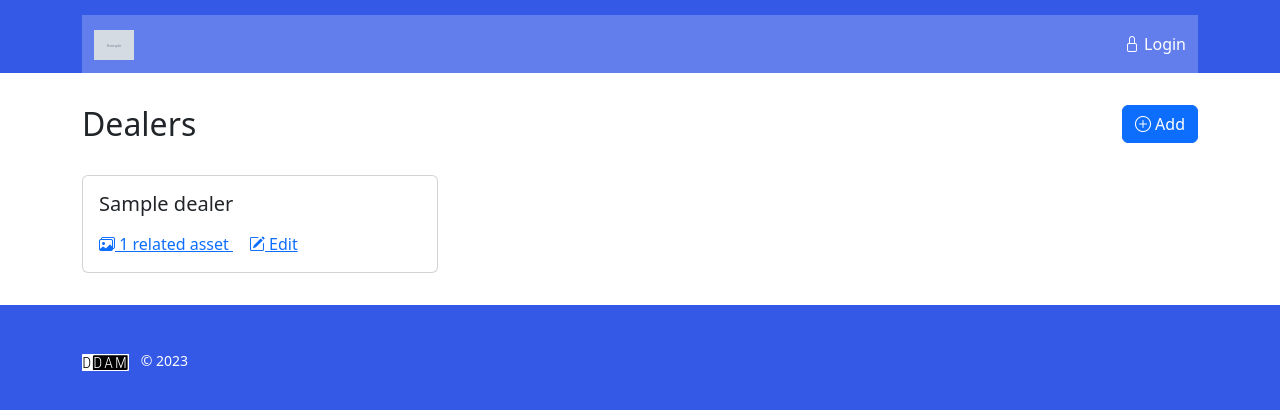
After one commit to tombreit/ddam, a Django app: page /core/dealer/ in a window 1280 px wide. The commit adds this page. Shown: the top 410 px of the page. Run offline with Django 4.2, Linux system fonts and the light colour scheme; tables that the repository leaves empty hold one stand-in row (values such as "Sample post"); grey boxes marked "Sample" are stand-in pictures; style sheets or scripts are compiled from the project's sources; parts of the project's set-up code (start-up, migrations or seed data) failed here and were passed over; some libraries are stand-ins or nearby versions.

Commit message:
modeled dealer relationship, misc

```diff
--- a/ddam/core/models.py
+++ b/ddam/core/models.py
@@ -1,6 +1,7 @@
 import uuid
 from django.conf import settings
 from django.db import models
+from django.db.models.functions import Lower
 from django.urls import reverse
 from django.utils.safestring import mark_safe
 from django.utils.translation import gettext_lazy as _
@@ -103,8 +104,8 @@ class Usage(models.Model):
         return f"{self.name}"
 
     class Meta:
-        verbose_name = _("Usage tag")
-        verbose_name_plural = _("Usage tags")
+        verbose_name = _("Usage")
+        verbose_name_plural = _("Usage")
 
 
 class Licence(models.Model):
@@ -170,6 +171,16 @@ class Asset(AbstractTimestampedModel, AbstractUserTrackedModel, AbstractUuidMode
         blank=True,
         on_delete=models.SET_NULL,
     )
+    dealer = models.ForeignKey(
+        'core.dealer',
+        null=True,
+        blank=True,
+        on_delete=models.SET_NULL,
+    )
+    with_costs = models.BooleanField(
+        default=False,
+        help_text="If you actually paid for this asset, set this info here.",
+    )
     copyright_statement = models.CharField(
         max_length=255,
         blank=True,
@@ -189,7 +200,8 @@ class Asset(AbstractTimestampedModel, AbstractUserTrackedModel, AbstractUuidMode
     usage = models.ManyToManyField(
         Usage,
         blank=True,
-        verbose_name="Usage tag",
+        verbose_name="Usage",
+        help_text="In which context this asset is in use."
     )
 
     @property
@@ -213,3 +225,26 @@ class Asset(AbstractTimestampedModel, AbstractUserTrackedModel, AbstractUuidMode
 
     def __str__(self):
         return f"{self.title}"
+
+
+class Dealer(models.Model):
+    name = models.CharField(
+        max_length=255,
+        blank=False,
+        unique=True,
+        help_text="Name of dealer/distributor/vendor.",
+    )
+
+    def get_absolute_url(self):
+        return reverse('core:dealer-detail', kwargs={'pk': self.pk})
+
+    def __str__(self):
+        return f"{self.name}"
+
+    class Meta:
+        constraints = [
+            models.UniqueConstraint(
+                Lower('name'),
+                name='dealer_name_unique_constraint',
+            ),
+        ]
--- a/ddam/core/urls.py
+++ b/ddam/core/urls.py
@@ -20,4 +20,8 @@ urlpatterns = [
     path('licence/create/', views.LicenceCreate.as_view(), name='licence-create'),
     path('licence/<int:pk>/', views.LicenceDetailView.as_view(), name='licence-detail'),
     path('licence/<int:pk>/update/', views.LicenceUpdate.as_view(), name='licence-update'),
+
+    path('dealer/', views.DealerListView.as_view(), name="dealer-list"),
+    path('dealer/create/', views.DealerCreate.as_view(), name='dealer-create'),
+    path('dealer/<int:pk>/update/', views.DealerUpdate.as_view(), name='dealer-update'),
 ]
--- a/ddam/core/views.py
+++ b/ddam/core/views.py
@@ -1,12 +1,14 @@
 from django.db.models import Count, Q
+from django.db.models import Case, Value, When
 from django.shortcuts import render
+from django.urls import reverse
 
 from django.views.generic.list import ListView
 from django.views.generic.edit import CreateView, UpdateView
 from django.views.generic.edit import FormView
 from django.views.generic.detail import DetailView
 
-from .models import Asset, Licence, Usage
+from .models import Asset, Licence, Usage, Dealer
 from .filters import AssetFilter
 from .forms import MultiFileFieldForm, AssetForm
 
@@ -69,11 +71,6 @@ class AssetListView(ListView):
 class AssetDetailView(DetailView):
     model = Asset
     pk_url_kwarg = "id"
-
-    # def get_context_data(self, **kwargs):
-    #     context = super().get_context_data(**kwargs)
-    #     context['now'] = timezone.now()
-    #     return context
 
 
 class AssetCreate(CreateView):
@@ -165,6 +162,7 @@ class LicenceDetailView(DetailView):
         context['assets'] = Asset.objects.filter(licence=self.kwargs['pk']).count()
         return context
 
+
 class LicenceCreate(CreateView):
     model = Licence
     fields = '__all__'
@@ -173,3 +171,47 @@ class LicenceCreate(CreateView):
 class LicenceUpdate(UpdateView):
     model = Licence
     fields = '__all__'
+
+
+class DealerListView(ListView):
+    model = Dealer
+    context_object_name = "dealers"
+
+    def get_queryset(self):
+        try:
+            to_highlight = self.request.GET.get('highlight')
+            to_highlight_dealer_id = to_highlight.replace("dealer-", "")
+        except:
+            to_highlight_dealer_id = None
+
+        qs = (
+            Dealer
+            .objects
+            .annotate(
+                count=Count('asset'),
+            )
+            .annotate(
+                highlight=Case(
+                    When(id=to_highlight_dealer_id, then=Value(1)
+                ), default=Value(0))
+            )
+            .all()
+            .order_by("name")
+        )
+        return qs
+
+
+class DealerCreate(CreateView):
+    model = Dealer
+    fields = '__all__'
+
+    def get_success_url(self):
+        return f"{reverse('core:dealer-list')}?highlight=dealer-{self.object.id}"
+
+
+class DealerUpdate(UpdateView):
+    model = Dealer
+    fields = '__all__'
+
+    def get_success_url(self):
+        return f"{reverse('core:dealer-list')}?highlight=dealer-{self.object.id}"
--- /dev/null
+++ b/ddam/templates/core/dealer_list.html
@@ -0,0 +1,31 @@
+{% extends '_base.html' %}
+{%  load static %}
+
+{% block title %}
+    Dealers
+{% endblock %}
+
+{% block content %}
+
+    {% include 'core/includes/title_row.html' with heading="Dealers" createurl="core:dealer-create" %}
+
+    {% if dealers %}
+        <div class="row row-cols-1 row-cols-md-3 g-4">
+        {% for dealer in dealers %}
+            {% include 'core/includes/dealer_list_item.html' %}
+        {% endfor %}
+        </div>
+    {% else %}
+        <p>
+            <i>No dealers found.</i>
+            <br>
+            <a
+                class="btn btn-primary"
+                href="{% url 'core:dealer-create' %}"
+            >
+                Add one?
+            </a>
+        </p>
+    {% endif %}
+
+{% endblock %}
--- /dev/null
+++ b/ddam/templates/core/includes/dealer_list_item.html
@@ -0,0 +1,28 @@
+
+<div class="col">
+    <div class="{% if dealer.highlight == 1 %} bg-opacity-25 text-bg-info {% endif %} card h-100" id="dealer-{{ dealer.id }}">
+        <div class="card-body">
+            <h5 class="card-title">
+                {{ dealer.name }}
+            </h5>
+            <p class="card-text">
+
+            </p>
+            {% if dealer.count > 0 %}
+            <a
+                class="card-link"
+                href="{% url 'core:asset-list' %}?dealer={{ dealer.id }}">
+                <i class="bi bi-images"></i> {{ dealer.count }} related asset{{ dealer.count|pluralize }}
+            </a>
+            {% endif %}
+            <a
+                class="card-link"
+                href="{% url 'core:dealer-update' dealer.id %}"
+                >
+                <i class="bi bi-pencil-square"></i>
+                Edit
+            </a>
+
+        </div>
+    </div>
+</div>
--- a/ddam/templates/core/licence_detail.html
+++ b/ddam/templates/core/licence_detail.html
@@ -36,7 +36,7 @@
         <tr>
             <th>Assets</th>
             <td>
-                <a href="{% url 'core:asset-list' %}?licence={{ licence.slug }}">
+                <a href="{% url 'core:asset-list' %}?licence={{ licence.id }}">
                     {{ assets }} related asset{{ assets|pluralize }}
                 </a>
             </td>
--- a/ddam/templates/core/licence_list.html
+++ b/ddam/templates/core/licence_list.html
@@ -13,11 +13,11 @@
     <ol class="list-group">
     {% for licence in licences %}
     <li class="list-group-item">
-        <a href="{% url 'core:licence-detail' licence.pk %}">
+        <a href="{% url 'core:licence-detail' licence.id %}">
             <i class="bi bi-signpost-split"></i>
             {{ licence.name }}
             <span class="text-muted ms-4">
-                {{ licence.count }} related asset{{ assets|pluralize }}
+                {{ licence.count }} related asset{{ licence.count|pluralize }}
             </span>
         </a>
     </li>
--- a/ddam/templates/includes/_header.html
+++ b/ddam/templates/includes/_header.html
@@ -50,6 +50,16 @@
         </a>
         {% endif %}
 
+        {% if perms.core.view_dealer %}
+        <a
+          class="nav-link"
+          href="{% url 'core:dealer-list' %}"
+        >
+          <i class="bi bi-shop-window"></i>
+          Dealers
+        </a>
+        {% endif %}
+
       </div>
 
       <div class="d-flex">
```
Also changed, not shown: ddam/core/admin.py (+9 -2 lines), ddam/core/filters.py (+9 -8 lines), ddam/core/forms.py (+24 -19 lines), ddam/templates/core/asset_detail.html (+7 -1 lines), ddam/templates/core/dealer_form.html (added, +15 -0 lines), ddam/core/migrations/0005_dealer_alter_usage_options_asset_with_costs_and_more.py (added).
